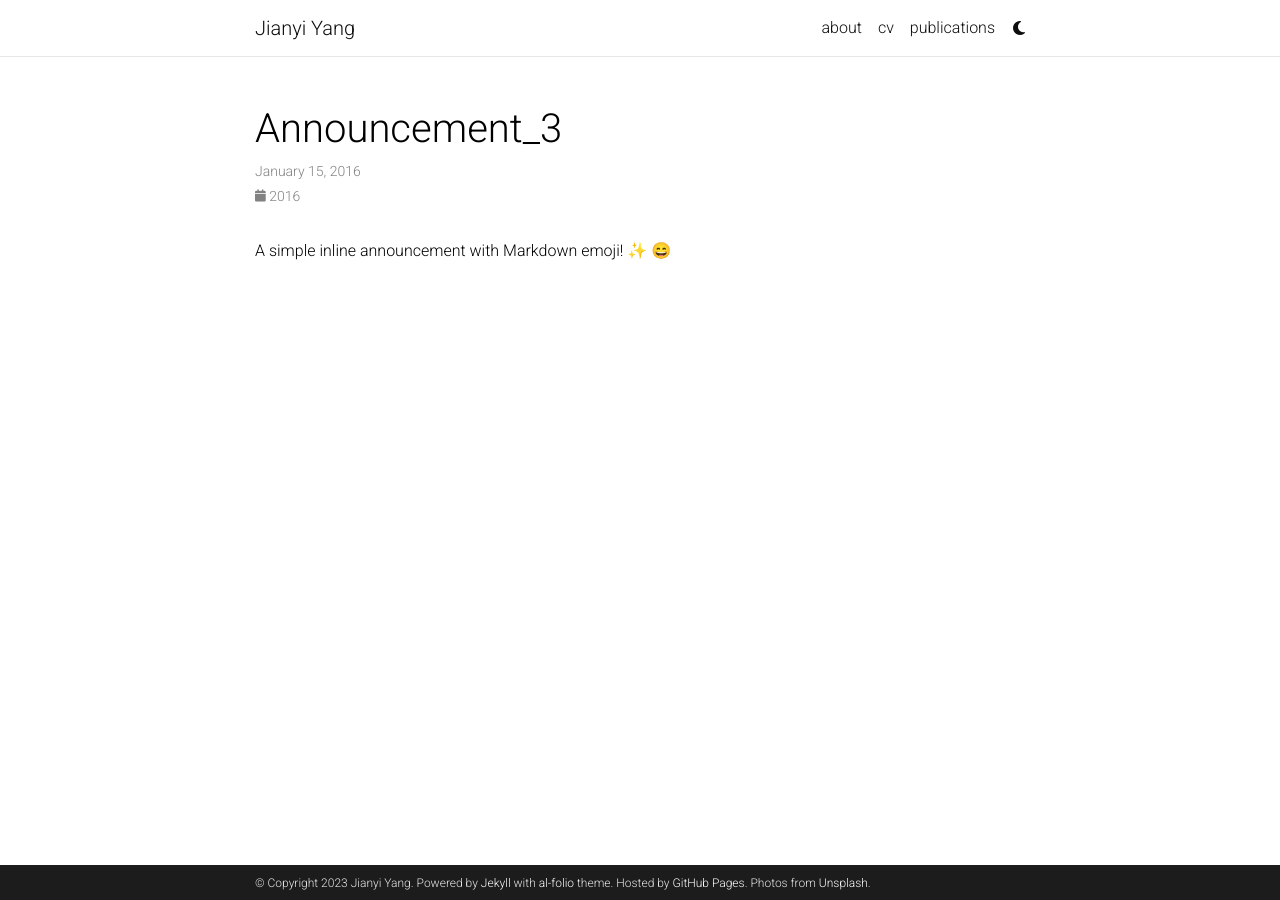
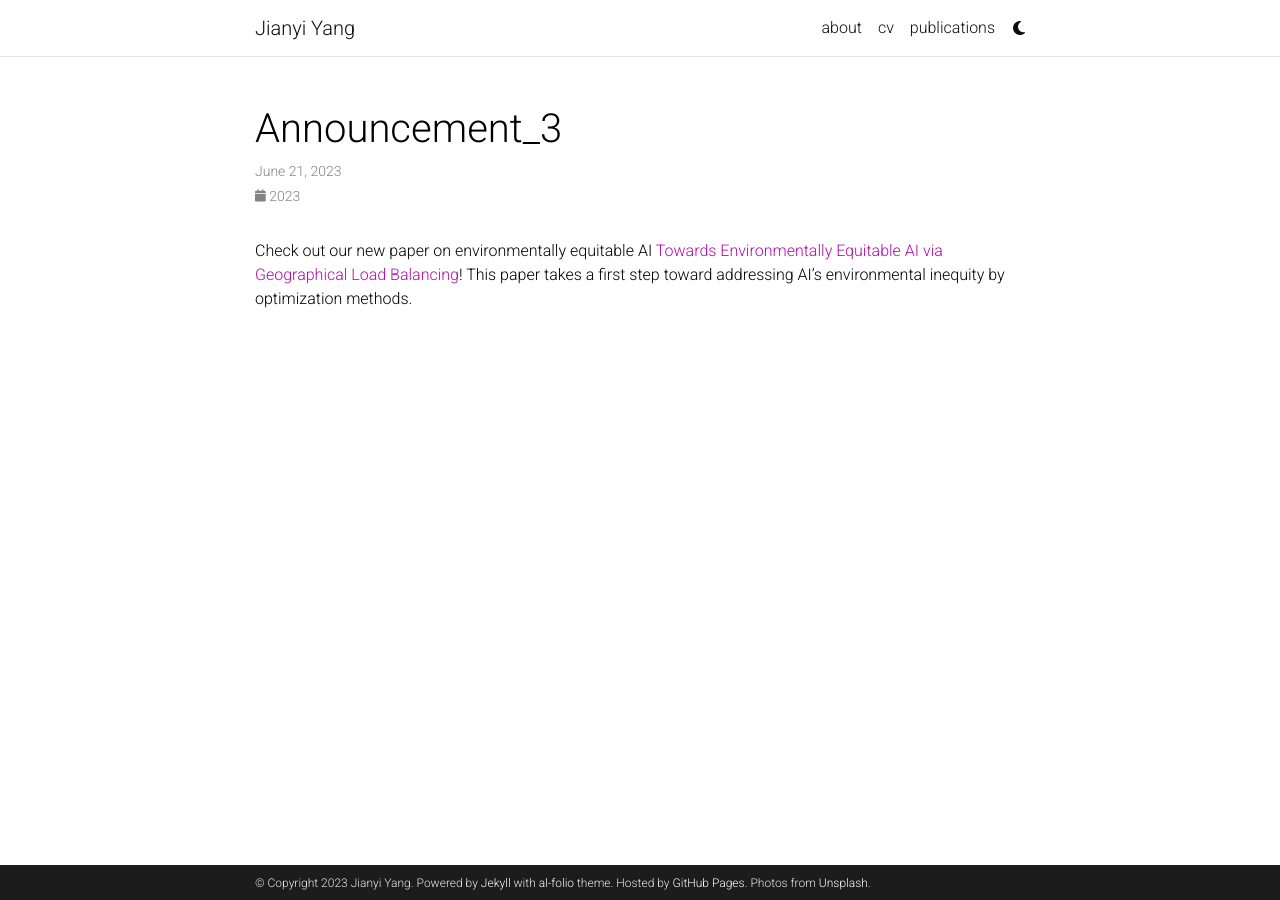
Before and after one commit to JYang-AI/jyang-ai.github.io, a Jekyll site: the page built from _news/announcement_3.md, in a window 1280 px wide. Built offline with Jekyll 4.4.1, drawn with Linux system fonts in a browser that asks for light colours; emoji names are drawn with the system emoji font; comment, search, counter and statistics services are not loaded; a style sheet for code colours, icons or effects is not loaded.

Commit message:
Update announcement_3.md

```diff
--- a/_news/announcement_3.md
+++ b/_news/announcement_3.md
@@ -1,8 +1,8 @@
 ---
 layout: post
-date: 2016-01-15 07:59:00-0400
+date: 2023-06-21 15:59:00-0400
 inline: true
 related_posts: false
 ---
 
-A simple inline announcement with Markdown emoji! :sparkles: :smile:
+Check out our new paper on environmentally equitable AI [Towards Environmentally Equitable AI via Geographical Load Balancing](https://arxiv.org/abs/2307.05494)! This paper takes a first step toward addressing AI’s environmental inequity by optimization methods.
```
